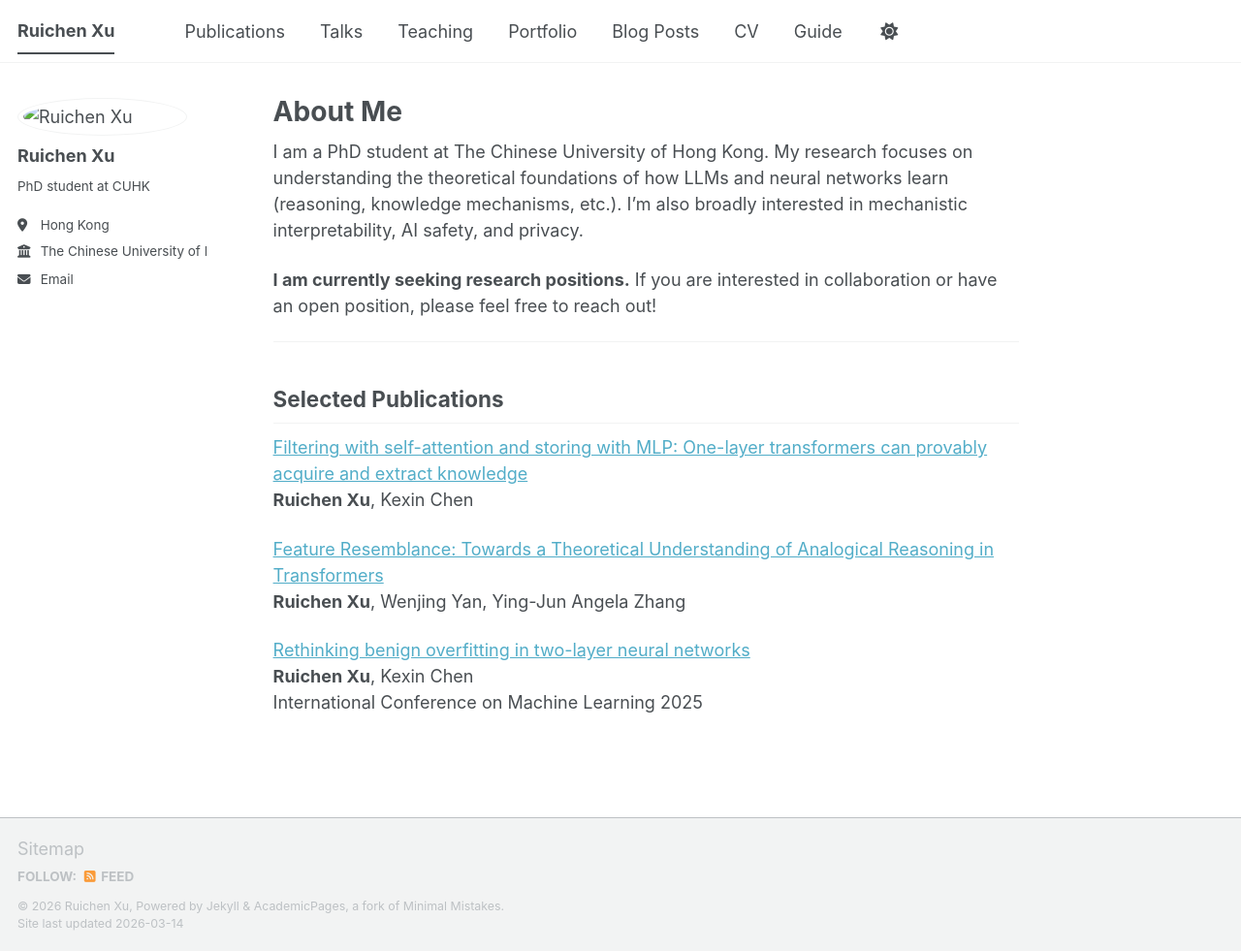
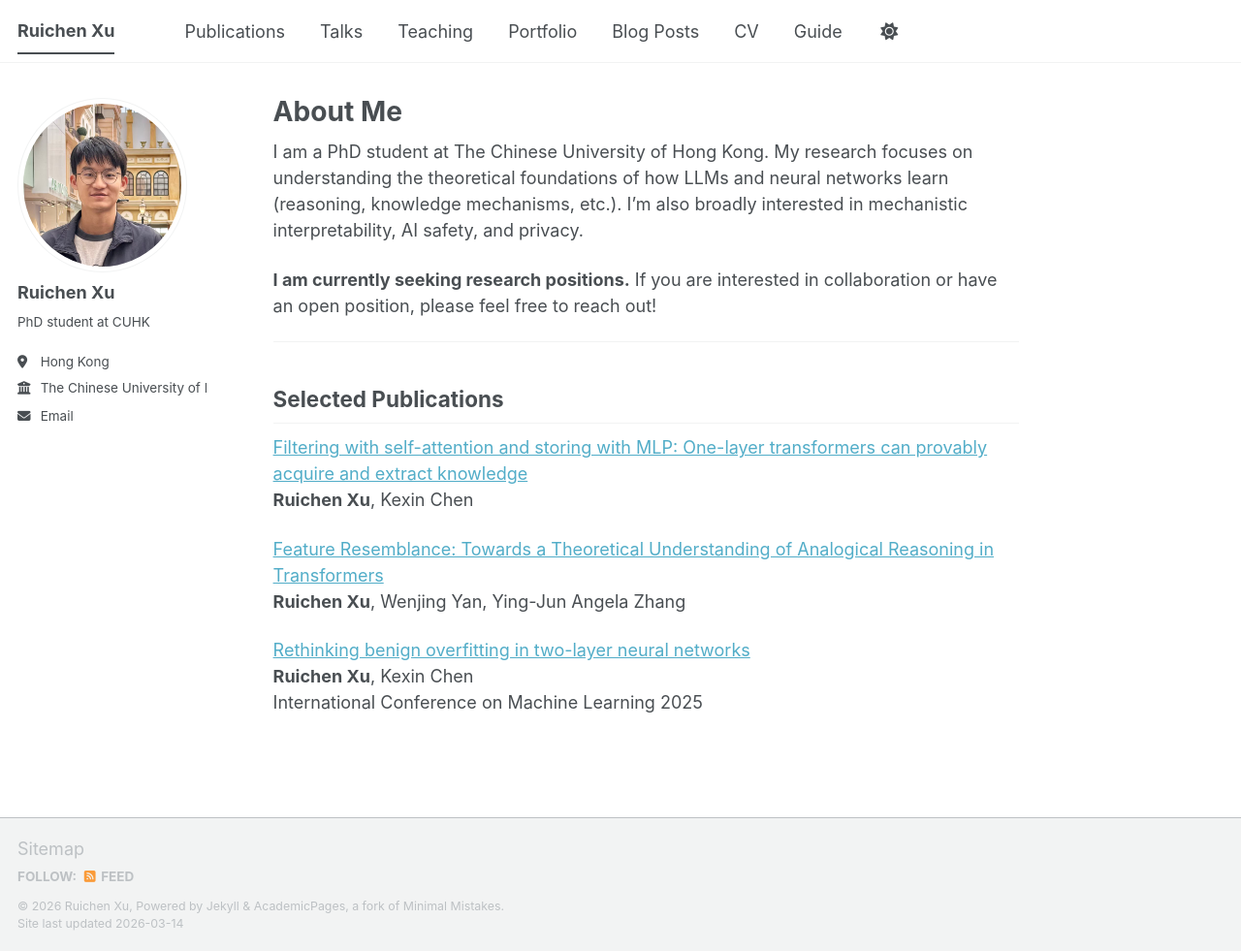
Before and after one commit to ruichenxu66/ruichenxu66.github.io, a Jekyll site: the page built from _pages/about.md, in a window 1280 px wide and 981 px high. Shown: the whole window at 97% size. Built offline with Jekyll 4.4.1, drawn with Linux system fonts in a browser that asks for light colours; a script bundle is joined from its source files by our own code; library files that are not in the unit come from our copies.

Commit message:
Update _config.yml

```diff
--- a/_config.yml
+++ b/_config.yml
@@ -23,7 +23,7 @@ repository               : "ruichenxu66/ruichenxu66.github.io"
 #               Additional customization can be done by editing /_includes/author-profile.html
 author:
   # Biographic information
-  avatar           : "images/fig.jpg"
+  avatar           : "fig.jpg"
   name             : "Ruichen Xu"
   bio              : "PhD student at CUHK"
   location         : "Hong Kong"
```
